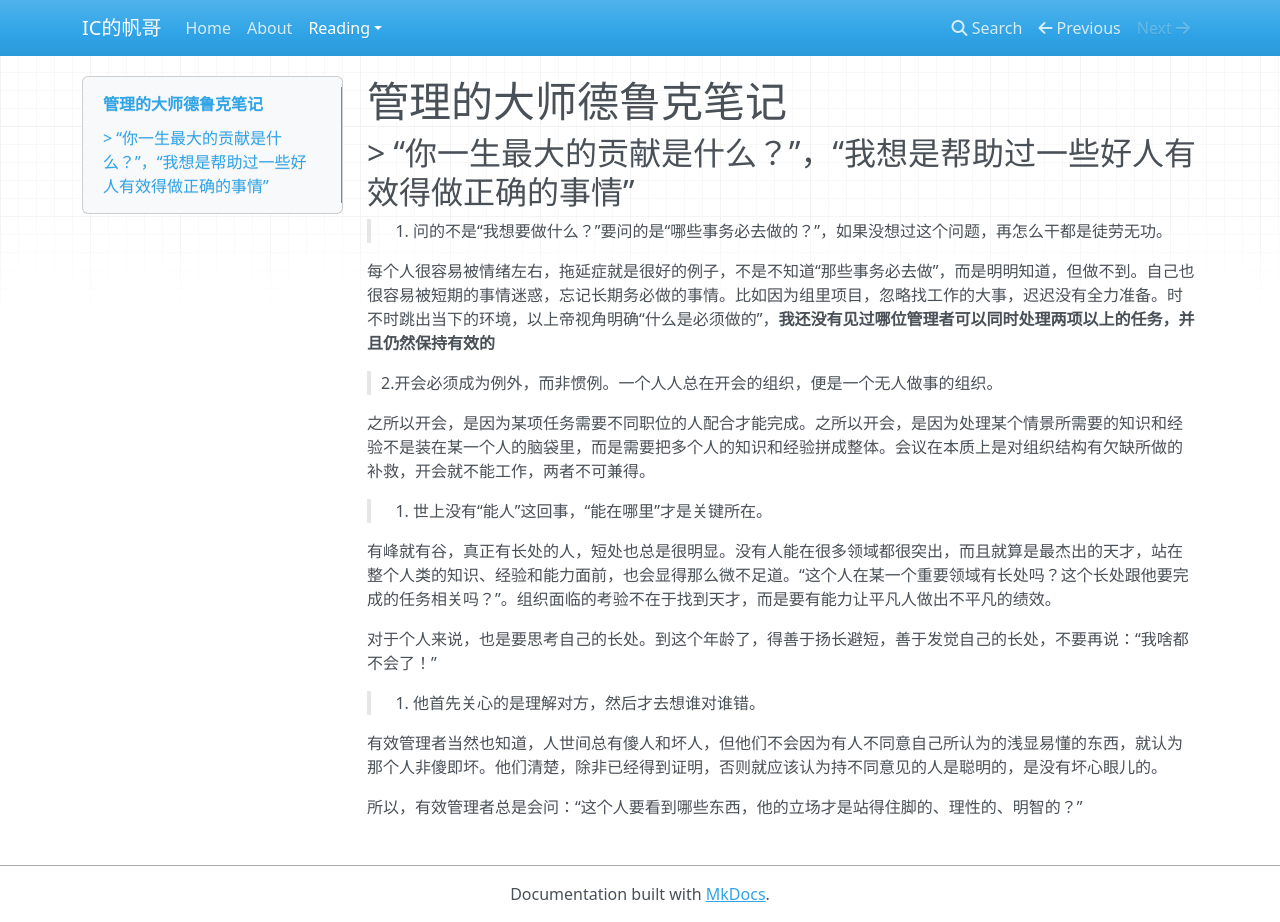
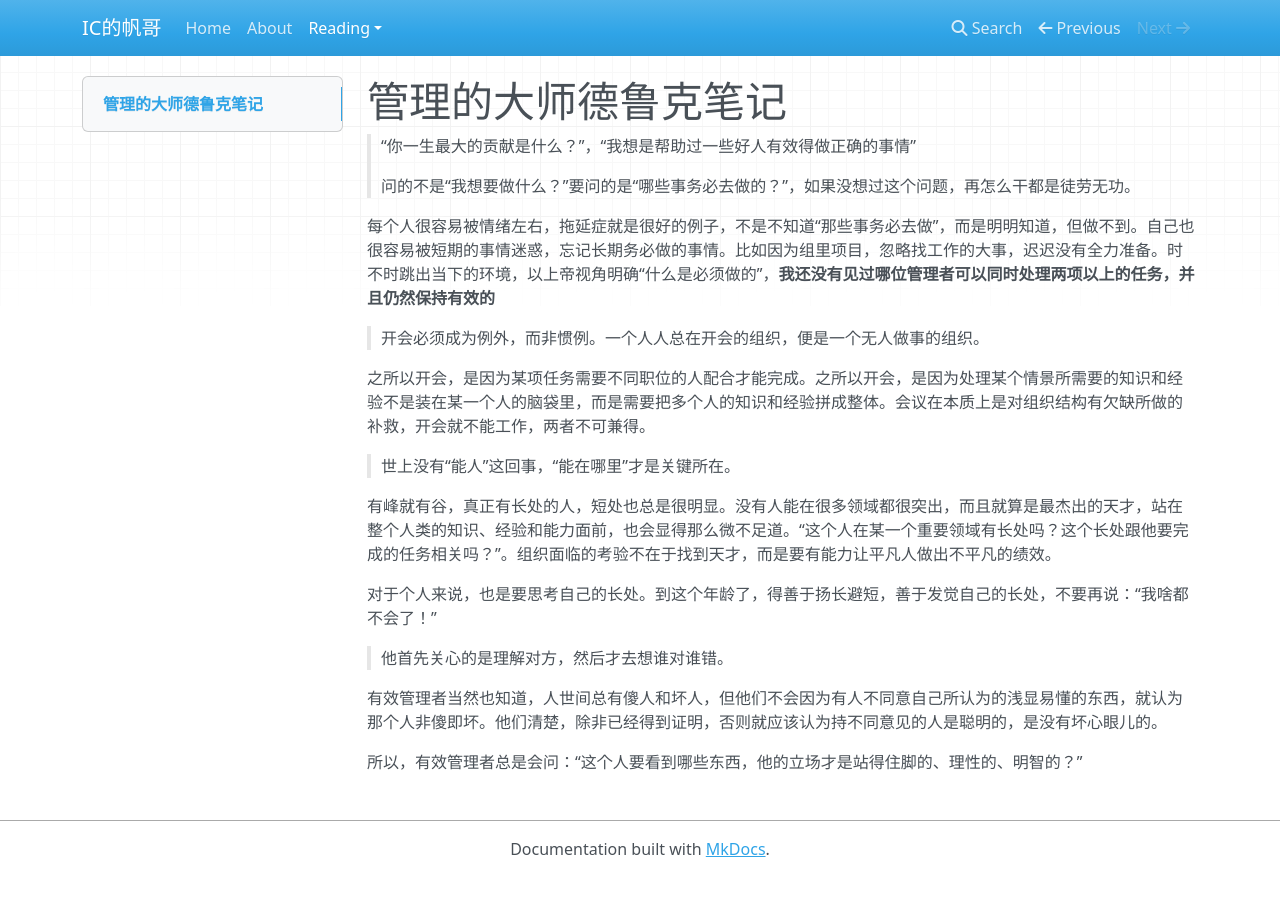
Before and after one commit to zhifanhe/icfgblog, an MkDocs documentation site: the page built from docs/Reading/Drucker.md, in a window 1280 px wide and 922 px high. Built offline with MkDocs 1.6.1, drawn with Linux system fonts in a browser that asks for light colours; nearby versions of some CDN libraries.

Commit message:
Update Drucker.md

```diff
--- a/docs/Reading/Drucker.md
+++ b/docs/Reading/Drucker.md
@@ -1,24 +1,25 @@
 # 管理的大师德鲁克笔记
 
+
 > “你一生最大的贡献是什么？”，“我想是帮助过一些好人有效得做正确的事情”
------
-> 1. 问的不是“我想要做什么？”要问的是“哪些事务必去做的？”，如果没想过这个问题，再怎么干都是徒劳无功。
+
+> 问的不是“我想要做什么？”要问的是“哪些事务必去做的？”，如果没想过这个问题，再怎么干都是徒劳无功。
 
 每个人很容易被情绪左右，拖延症就是很好的例子，不是不知道“那些事务必去做”，而是明明知道，但做不到。自己也很容易被短期的事情迷惑，忘记长期务必做的事情。比如因为组里项目，忽略找工作的大事，迟迟没有全力准备。时不时跳出当下的环境，以上帝视角明确“什么是必须做的”，**我还没有见过哪位管理者可以同时处理两项以上的任务，并且仍然保持有效的**
 
 
-> 2.开会必须成为例外，而非惯例。一个人人总在开会的组织，便是一个无人做事的组织。
+> 开会必须成为例外，而非惯例。一个人人总在开会的组织，便是一个无人做事的组织。
 
 之所以开会，是因为某项任务需要不同职位的人配合才能完成。之所以开会，是因为处理某个情景所需要的知识和经验不是装在某一个人的脑袋里，而是需要把多个人的知识和经验拼成整体。会议在本质上是对组织结构有欠缺所做的补救，开会就不能工作，两者不可兼得。
 
 
-> 3. 世上没有“能人”这回事，“能在哪里”才是关键所在。
+> 世上没有“能人”这回事，“能在哪里”才是关键所在。
 
 有峰就有谷，真正有长处的人，短处也总是很明显。没有人能在很多领域都很突出，而且就算是最杰出的天才，站在整个人类的知识、经验和能力面前，也会显得那么微不足道。“这个人在某一个重要领域有长处吗？这个长处跟他要完成的任务相关吗？”。组织面临的考验不在于找到天才，而是要有能力让平凡人做出不平凡的绩效。
 
 对于个人来说，也是要思考自己的长处。到这个年龄了，得善于扬长避短，善于发觉自己的长处，不要再说：“我啥都不会了！”
 
-> 4. 他首先关心的是理解对方，然后才去想谁对谁错。
+> 他首先关心的是理解对方，然后才去想谁对谁错。
 
 有效管理者当然也知道，人世间总有傻人和坏人，但他们不会因为有人不同意自己所认为的浅显易懂的东西，就认为那个人非傻即坏。他们清楚，除非已经得到证明，否则就应该认为持不同意见的人是聪明的，是没有坏心眼儿的。
 
```
